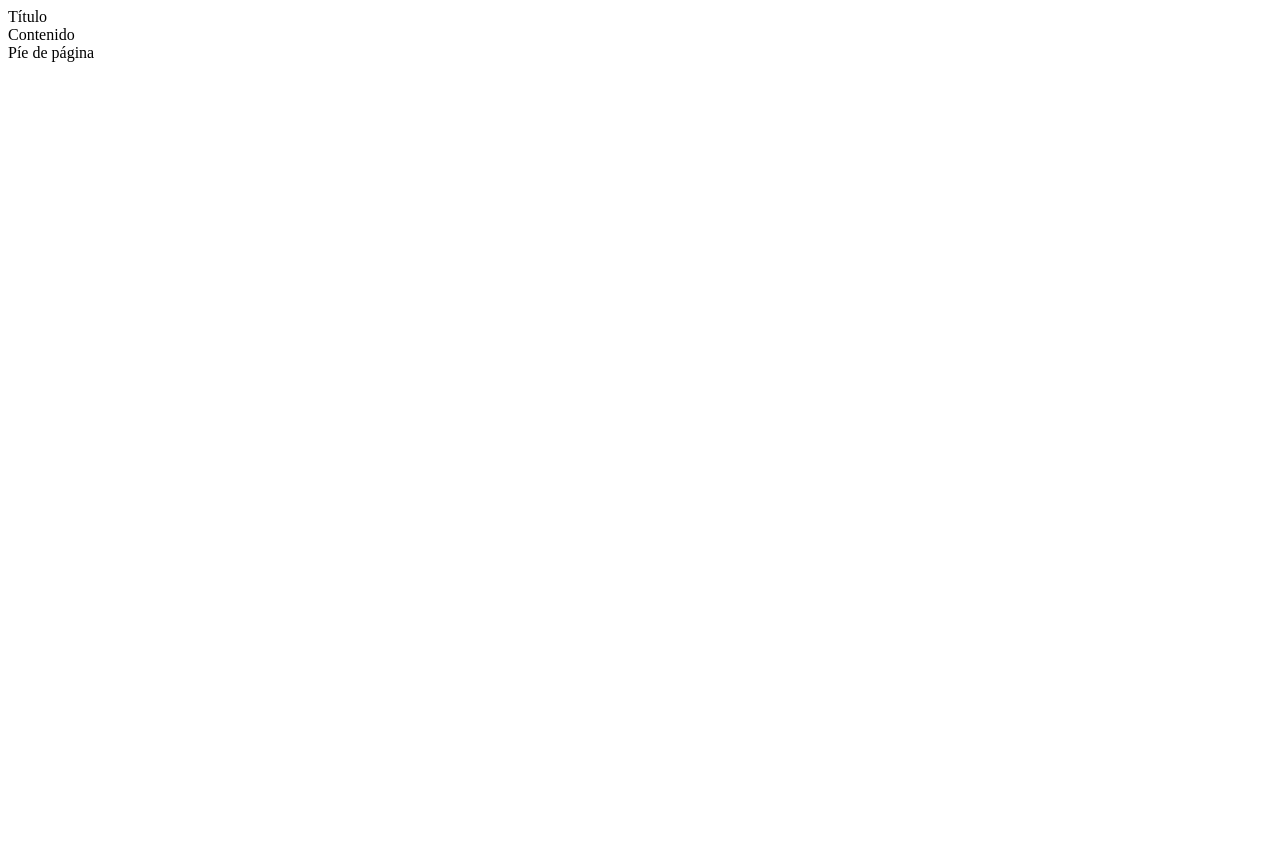
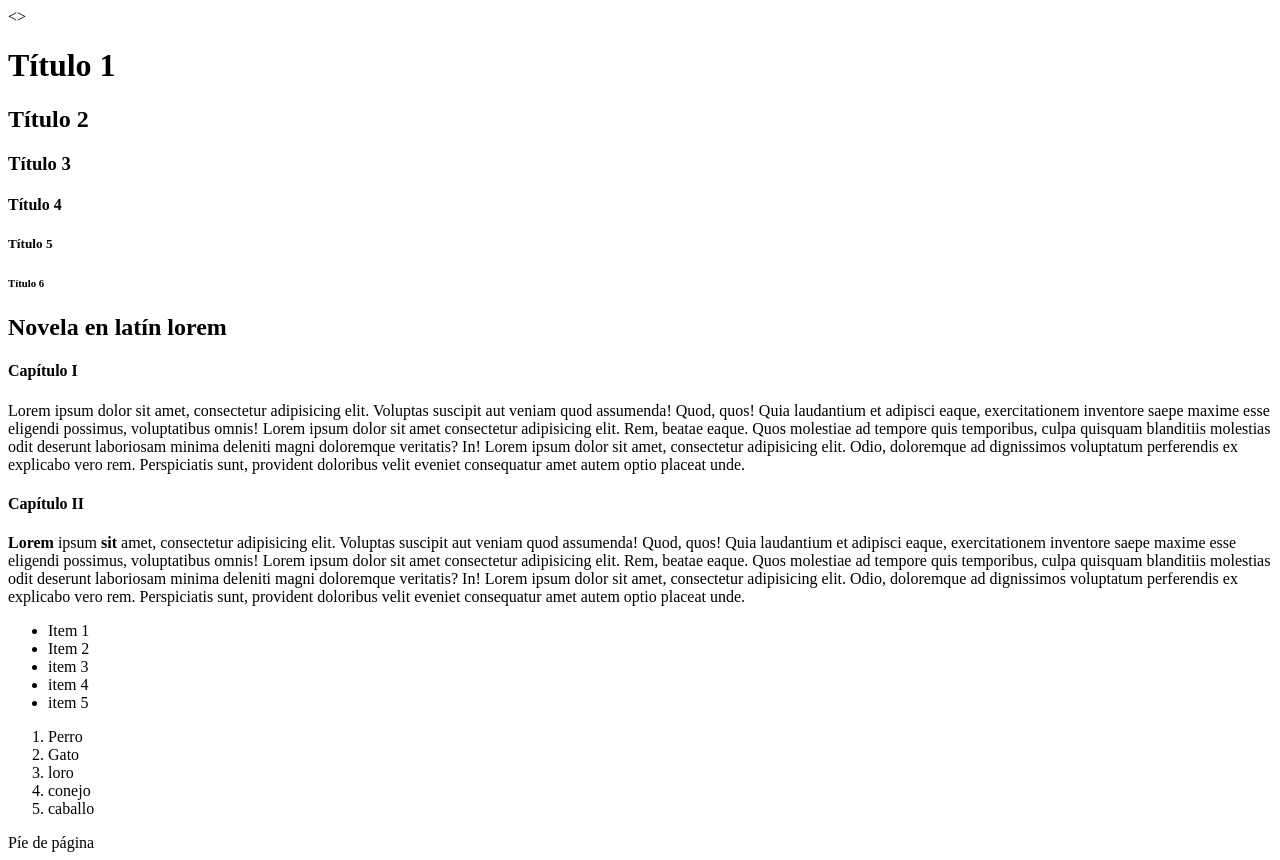
Before and after one commit to jotta-hop/MisionTic_ciclo_3, a plain HTML site: page introduction-html/index.html in a window 1280 px wide. Before the commit the page ends 800 px from the top, so only its background shows below. Drawn offline with Linux system fonts and the light colour scheme.

Commit message:
nuevas comando para html y actualizadion al README.md de INTRO-GIT

```diff
--- a/introduction-html/index.html
+++ b/introduction-html/index.html
@@ -10,9 +10,58 @@
     <!--Cabecera del documento-->
     <body>
         <!--Cabecera de la página-->
-        <header>Título</header>
+        <>
+        <h1>Título 1</h1>
+        <h2>Título 2</h2>
+        <h3>Título 3</h3>
+        <h4>Título 4</h4>
+        <h5>Título 5</h5>
+        <h6>Título 6</h6>
+        </header>
 
-        <main>Contenido</main>
+        <main>
+            <h2>Novela en latín lorem</h2>
+            <h4>Capítulo I</h4>
+            <p>
+                Lorem ipsum dolor sit amet, consectetur adipisicing elit. Voluptas suscipit aut veniam quod assumenda! Quod, quos! Quia laudantium et adipisci eaque, exercitationem inventore saepe maxime esse eligendi possimus, voluptatibus omnis!
+                Lorem ipsum dolor sit amet consectetur adipisicing elit. Rem, beatae eaque. Quos molestiae ad tempore quis temporibus, culpa quisquam blanditiis molestias odit deserunt laboriosam minima deleniti magni doloremque veritatis? In!
+
+                Lorem ipsum dolor sit amet, consectetur adipisicing elit. Odio, doloremque ad dignissimos voluptatum perferendis ex explicabo vero rem. Perspiciatis sunt, provident doloribus velit eveniet consequatur amet autem optio placeat unde.
+            </p>
+            <h4>Capítulo II</h4>
+            <p>
+                <b>Lorem</b> ipsum <strong> sit</strong> amet, consectetur adipisicing elit. Voluptas suscipit aut veniam quod assumenda! Quod, quos!
+                Quia laudantium et adipisci eaque, exercitationem inventore saepe maxime esse eligendi possimus, voluptatibus omnis!
+                Lorem ipsum dolor sit amet consectetur adipisicing elit. Rem, beatae eaque. Quos molestiae ad tempore quis
+                temporibus, culpa quisquam blanditiis molestias odit deserunt laboriosam minima deleniti magni doloremque veritatis?
+                In!
+
+                Lorem ipsum dolor sit amet, consectetur adipisicing elit. Odio, doloremque ad dignissimos voluptatum perferendis ex
+                explicabo vero rem. Perspiciatis sunt, provident doloribus velit eveniet consequatur amet autem optio placeat unde.
+            </p>
+
+            <!--Lista-->
+            <ul>
+                <!--Item-->
+                <li>Item 1</li>
+                <li>Item 2</li>
+                <li>item 3</li>
+                <li>item 4</li>
+                <li>item 5</li>
+            </ul>
+
+
+            <!--crear sección en el contenido de la página-->
+            <section><!--Lista enumerada-->
+            <ol>
+                <li>Perro</li>
+                <li>Gato</li>
+                <li>loro</li>
+                <li>conejo</li>
+                <li>caballo</li>
+            </ol>
+            </section>
+        </main>
         <!--Píe de página-->
 
         <footer>Píe de página</footer>
```
Also changed, not shown: 2 other files.
